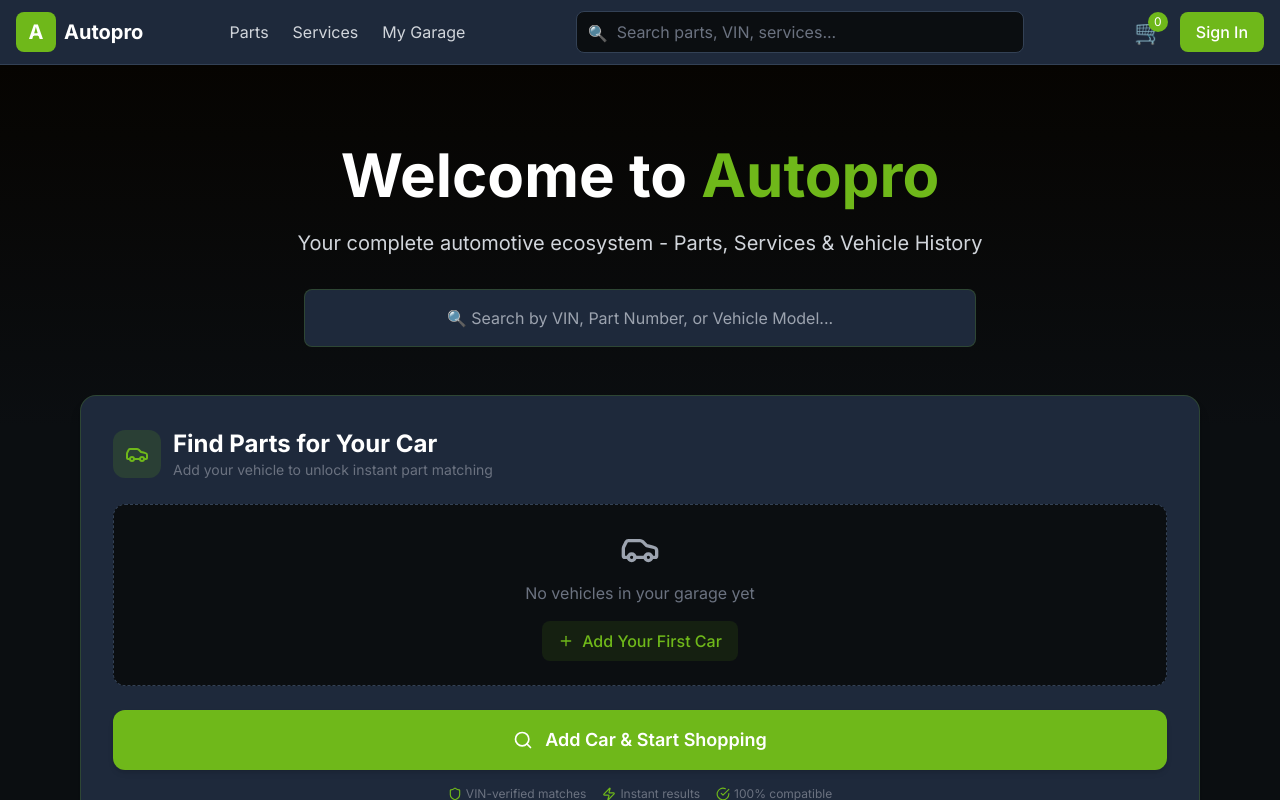
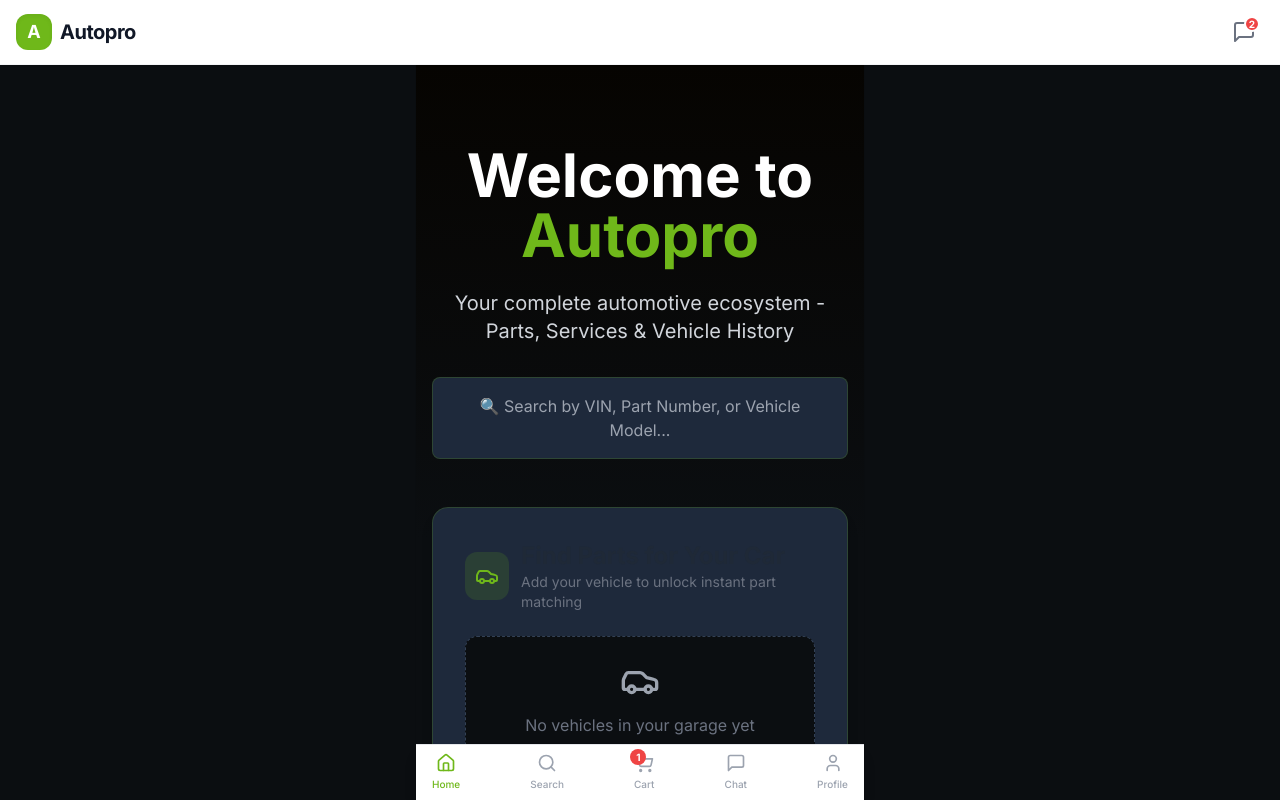
Before and after one commit to houcinhadjaissa-cyber/Autopro, a Next.js app in the folder apps/storefront/: page / in a window 1280 px wide. Shown: the top 800 px of the page. Built offline with nearby package versions, Linux system fonts and the light colour scheme.

Commit message:
Update layout.tsx

```diff
--- a/apps/storefront/src/app/layout.tsx
+++ b/apps/storefront/src/app/layout.tsx
@@ -1,16 +1,14 @@
 import type { Metadata } from "next";
 import { Inter } from "next/font/google";
+import Link from "next/link";
+import { Home, Search, ShoppingCart, MessageSquare, User } from "lucide-react";
 import "./globals.css";
-import Header from "./components/Header";
 
-const inter = Inter({
-  subsets: ["latin"],
-  variable: "--font-inter",
-});
+const inter = Inter({ subsets: ["latin"] });
 
 export const metadata: Metadata = {
-  title: "Autopro - Automotive Parts & Services Marketplace",
-  description: "Find compatible car parts, book services, and manage your vehicle history",
+  title: "Autopro — Automotive Ecosystem",
+  description: "Parts marketplace, service booking, and vehicle garage.",
 };
 
 export default function RootLayout({
@@ -19,10 +17,69 @@ export default function RootLayout({
   children: React.ReactNode;
 }>) {
   return (
-    <html lang="en">
-      <body className={`${inter.variable} font-sans bg-canvas text-white`}>
-        <Header />
-        {children}
+    <html lang="en" className="light">
+      <body className={`${inter.className} bg-canvas text-gray-800 pb-20`}>
+
+        {/* ─── Top Mobile Bar (Matching your live preview) ─── */}
+        <header className="sticky top-0 z-50 bg-white border-b border-gray-100 px-4 py-3 flex items-center justify-between shadow-sm">
+          <Link href="/" className="flex items-center gap-2">
+            <div className="w-9 h-9 bg-primary rounded-xl flex items-center justify-center text-white font-bold text-lg shadow-inner">
+              A
+            </div>
+            <span className="font-bold text-xl tracking-tight text-gray-900">Autopro</span>
+          </Link>
+
+          <div className="flex items-center gap-3">
+            {/* Live Chat Icon with Badge */}
+            <Link href="/chat" className="relative p-2 text-gray-500 hover:text-primary transition-colors">
+              <MessageSquare className="w-6 h-6" />
+              <span className="absolute top-1 right-1 w-4 h-4 bg-red-500 text-white text-[10px] font-bold rounded-full flex items-center justify-center border-2 border-white">
+                2
+              </span>
+            </Link>
+          </div>
+        </header>
+
+        {/* ─── Main Content ─── */}
+        <div className="max-w-md mx-auto min-h-screen shadow-sm bg-white">
+          {children}
+        </div>
+
+        {/* ─── Beautiful Mobile Bottom Navigation Bar ─── */}
+        <nav className="fixed bottom-0 left-0 right-0 z-50 bg-white border-t border-gray-200 py-2 px-4 shadow-lg max-w-md mx-auto">
+          <div className="flex items-center justify-between text-gray-400">
+
+            <Link href="/" className="flex flex-col items-center gap-1 text-primary">
+              <Home className="w-5 h-5" />
+              <span className="text-[10px] font-medium">Home</span>
+            </Link>
+
+            <Link href="/search" className="flex flex-col items-center gap-1 hover:text-primary transition-colors">
+              <Search className="w-5 h-5" />
+              <span className="text-[10px] font-medium">Search</span>
+            </Link>
+
+            <Link href="/cart" className="flex flex-col items-center gap-1 hover:text-primary transition-colors relative">
+              <ShoppingCart className="w-5 h-5" />
+              <span className="absolute -top-1 right-2 w-4 h-4 bg-red-500 text-white text-[10px] font-bold rounded-full flex items-center justify-center">
+                1
+              </span>
+              <span className="text-[10px] font-medium">Cart</span>
+            </Link>
+
+            <Link href="/services" className="flex flex-col items-center gap-1 hover:text-primary transition-colors">
+              <MessageSquare className="w-5 h-5" />
+              <span className="text-[10px] font-medium">Chat</span>
+            </Link>
+
+            <Link href="/garage" className="flex flex-col items-center gap-1 hover:text-primary transition-colors">
+              <User className="w-5 h-5" />
+              <span className="text-[10px] font-medium">Profile</span>
+            </Link>
+
+          </div>
+        </nav>
+
       </body>
     </html>
   );
```
